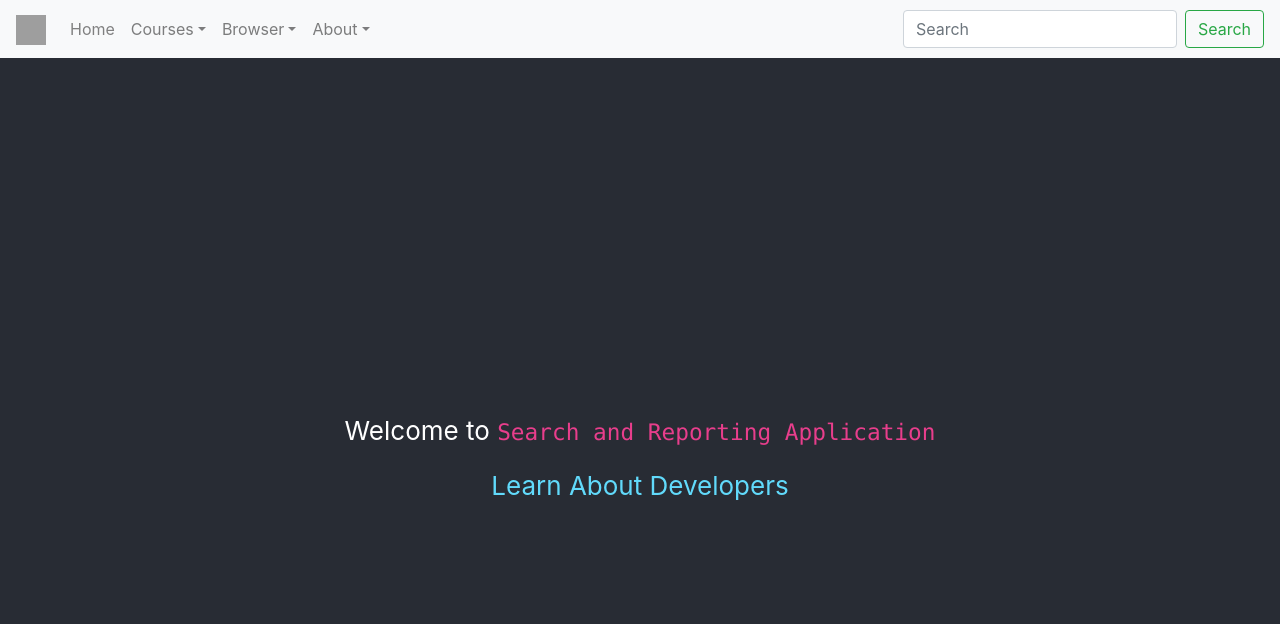
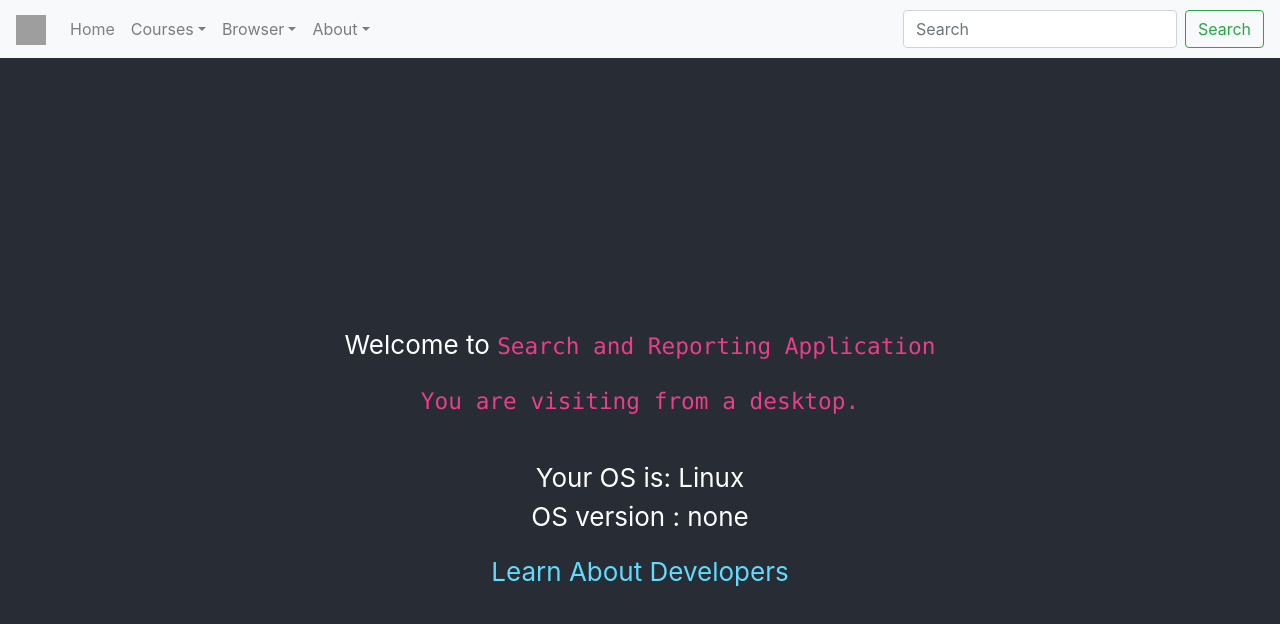
Before and after one commit to tanzimrayhan/Search-Engine-CS355, a React (Create React App) app: page /~alta2882/cs355 in a window 1280 px wide. Shown: the top 624 px of the page. Built offline with nearby package versions, Linux system fonts and the light colour scheme; grey boxes are pictures that could not be loaded; what react-geolocated would draw is missing.

Commit message:
added device detection functionality for homepage

```diff
--- a/package.json
+++ b/package.json
@@ -4,10 +4,13 @@
   "homepage": ".",
   "private": true,
   "dependencies": {
+    "@material-ui/core": "^4.5.0",
+    "@material-ui/icons": "^4.4.3",
     "bootstrap": "^4.3.1",
     "mdbreact": "^4.21.0",
     "react": "^16.9.0",
     "react-bootstrap": "^1.0.0-beta.14",
+    "react-device-detect": "^1.9.10",
     "react-dom": "^16.9.0",
     "react-geolocated": "^3.0.1",
     "react-router-dom": "^5.1.2",
--- a/src/App.js
+++ b/src/App.js
@@ -13,6 +13,7 @@ import ContactUs from './Pages/ContactUs'
 import Developers from './Pages/Developers';
 import GeoLocation from './Pages/GeoLocation';
 
+
 function App() {
   return (
     document.title="CS355 PROJECT",
@@ -21,6 +22,7 @@ function App() {
 
       <Router>
       <Toolbar />
+
         <div>
 
     <div className="App" style={{height:'100%'}}>
--- a/src/Pages/MainPage.jsx
+++ b/src/Pages/MainPage.jsx
@@ -1,9 +1,41 @@
 import React,{Component} from 'react'
 import {Link} from 'react-router-dom'
 import '../App.css';
+import {isAndroid,isMobile,isIOS, osName, osVersion,mobileModel} from 'react-device-detect';
 
 
 class MainPage extends Component{
+  checkIfMobile=()=>{
+    if(isMobile && isAndroid){
+        return document.write="You are visiting it from your android phone. ";
+
+    }
+    else if(isMobile && isIOS){
+      return document.write="Thanks for visiting from your iPhone"
+    }
+    else {
+      return document.write="You are visiting from a desktop. ";
+    }
+  }
+
+  getModelName=()=>{
+    if(mobileModel!=="none"){
+    var x ="Your phone model is : "+mobileModel;
+    return x;
+    }
+    else return ;
+  }
+
+  getOsName=()=>{
+      var x="Your OS is: "+osName;
+      return x;
+  }
+
+  getOsVersion=()=>{
+    var x="OS version : "+osVersion;
+    return x;
+  }
+
   render(){
 
       return(
@@ -13,6 +45,16 @@ class MainPage extends Component{
           <header className="App-header" >
 
             <p>Welcome to <code>Search and Reporting Application</code> </p>
+            <p>
+              <code> {this.checkIfMobile()} </code>
+              <br/>
+              {this.getModelName()}
+              <br/>
+
+              {this.getOsName()}
+              <br/>
+              {this.getOsVersion()}
+            </p>
             <Link to="/~alta2882/cs355/developers" className="App-link"
 
               >Learn About Developers</Link>
--- a/src/Pages/Navigator.jsx
+++ b/src/Pages/Navigator.jsx
@@ -1,19 +1,42 @@
 import React, {Component} from 'react';
 import '../App.css'
+import {isChrome,isFirefox,isSafari,isOpera,isIE,isEdge} from 'react-device-detect';
 
 
 class Navigator extends Component{
 
     //functions
     browserAppName=()=> {
-        var x ="Browser Name: " + navigator.appName;
+        var x="Browser Name : "
+        if(isChrome){
+         x +="Chrome";
+        }
+        else if(isSafari){
+             x+= "Safari";
+        }
+        else if(isFirefox){
+            x+= "Firefox";
+        }
+        else if(isOpera){
+        x+= "Opera";
+        }
+        else if(isIE){
+            x+= "Internet Explorer";
+        }
+        else if(isEdge){
+            x+= "Edge";
+        }
+
+        else {x+=navigator.appName}
         return document.write=x ;
     }
+
 
     browserVersion=()=>{
         var x = "Version Info: " + navigator.appVersion;
         return document.write=x;
     }
+
 
     userAgent=()=>{
         var x = "User-agent: " + navigator.userAgent;
```
Also changed, not shown: src/Breadcrumbs.jsx (added, +66 -0 lines), 1 other file (tests, documents, lock files or other folders).
